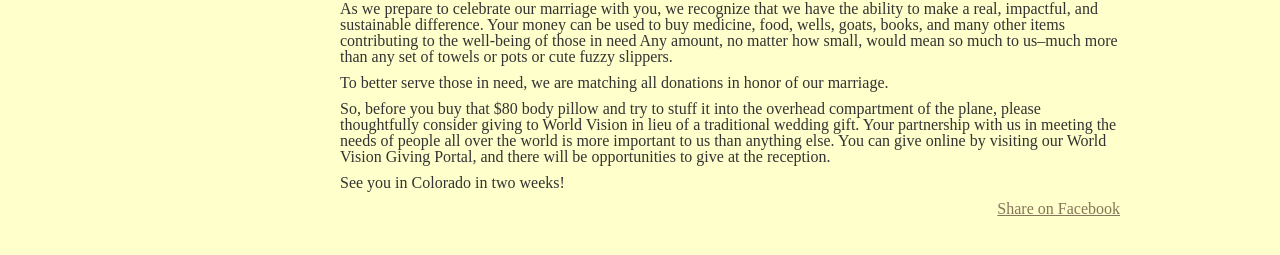
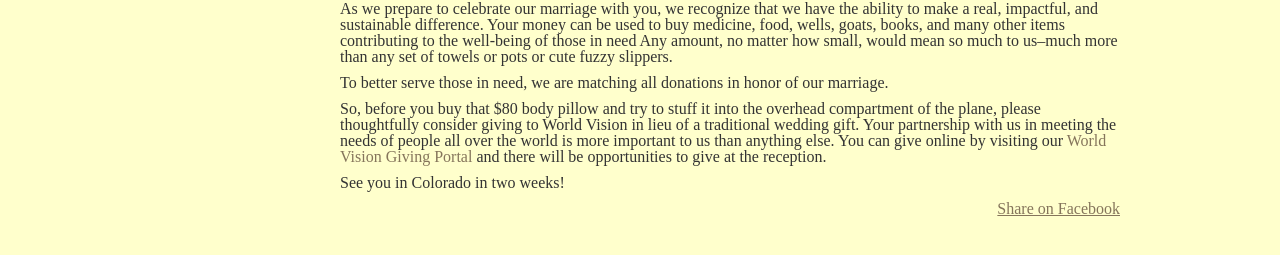
Before and after one commit to natalieh/wedding, a Jekyll site: the page built from _posts/2014-01-04-world-vision.md, in a window 1280 px wide. Shown: the part 499-754 px from the top of the page. Built offline with Jekyll 4.4.1, drawn with Linux system fonts in a browser that asks for light colours; part of the change alters nothing that is shown.

```diff
--- a/_posts/2014-01-04-world-vision.md
+++ b/_posts/2014-01-04-world-vision.md
@@ -31,7 +31,7 @@ To better serve those in need, we are matching all donations in honor of our mar
 
 So, before you buy that $80 body pillow and try to stuff it into the overhead compartment of the plane, please thoughtfully
 consider giving to World Vision in lieu of a traditional wedding gift. Your partnership with us in meeting the needs of people
-all over the world is more important to us than anything else. You can give online by visiting our World Vision Giving Portal,
+all over the world is more important to us than anything else. You can give online by visiting our <a href="http://support.worldvision.org/site/TR/GiftCatalog/GiftCatalog?px=1151804&pg=personal&fr_id=1660">World Vision Giving Portal</a>
 and there will be opportunities to give at the reception.
 
 See you in Colorado in two weeks!
```
